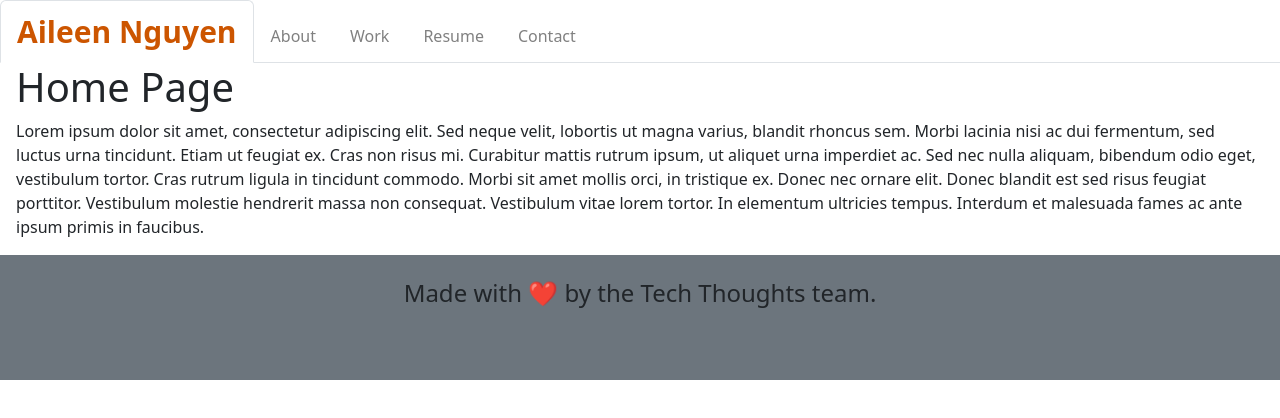
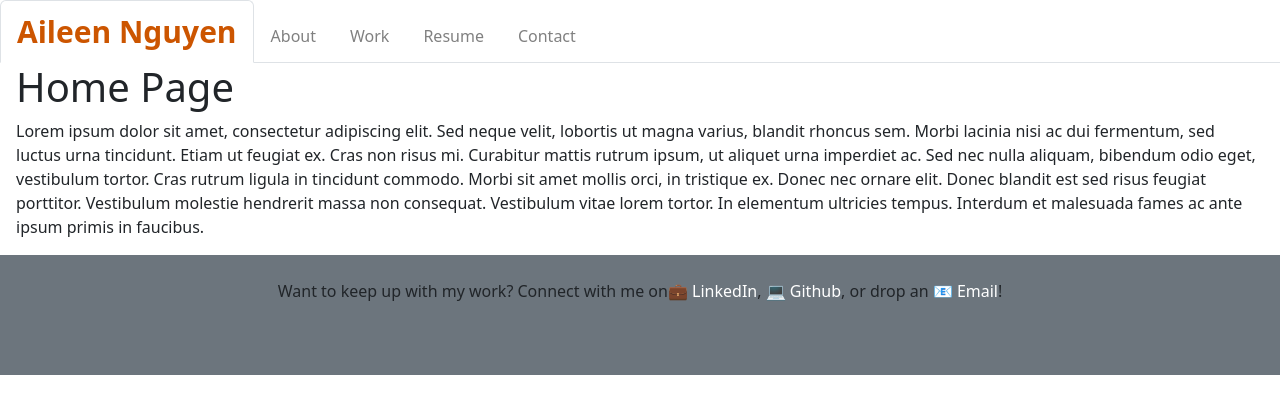
Before and after one commit to nguyenaileen/react-portfolio, a React (Vite) app: page / in a window 1280 px wide. Shown: the top 418 px of the page. Built offline with nearby package versions, Linux system fonts and the light colour scheme.

Commit message:
edits to footer

```diff
--- a/src/components/Footer/index.jsx
+++ b/src/components/Footer/index.jsx
@@ -6,26 +6,14 @@ const Footer = () => {
   return (
     <footer className="w-100 mt-auto bg-secondary p-4">
       <div className="container text-center mb-5">
-        {location.pathname !== '/' && (
-          <button
-            className="btn btn-dark mb-3"
-            onClick={() => navigate(-1)}
-          >
-            &larr; Go Back
-          </button>
-        )}
-        <h4>
-          Made with{' '}
-          <span
-            className="emoji"
-            role="img"
-            aria-label="heart"
-            aria-hidden="false"
-          >
-            ❤️
-          </span>{' '}
-          by the Tech Thoughts team.
-        </h4>
+
+      Want to keep up with my work? Connect with me on
+          <a id="contact" href="https://www.linkedin.com/in/aileen-nguyen/"
+            >💼 LinkedIn</a
+          >, <a id="contact" href="https://github.com/nguyenaileen">💻 Github</a>,
+          or drop an <a id="contact" href="mailto:aileenn@gmail.com">📧 Email</a>!
+
+
       </div>
     </footer>
   );
```
